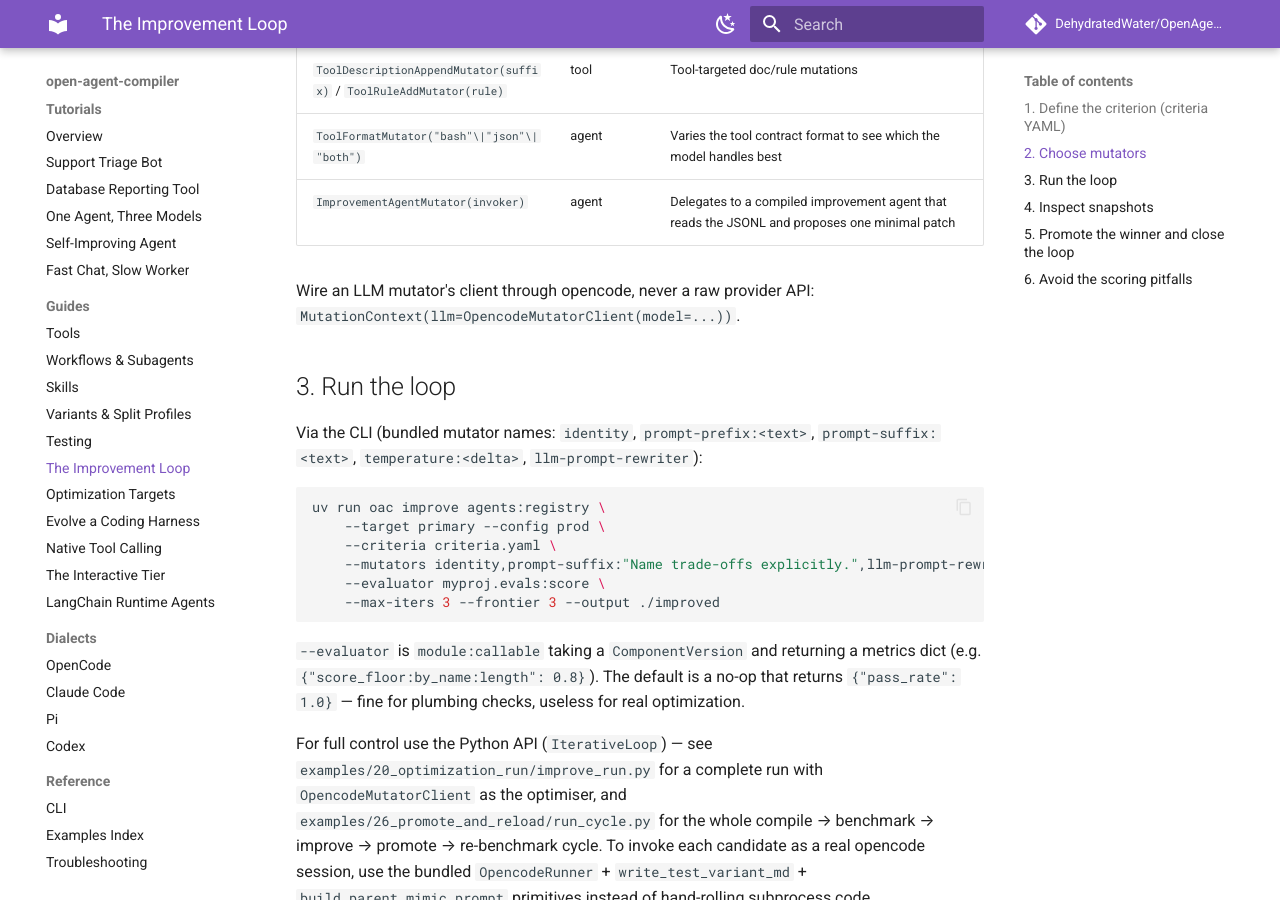
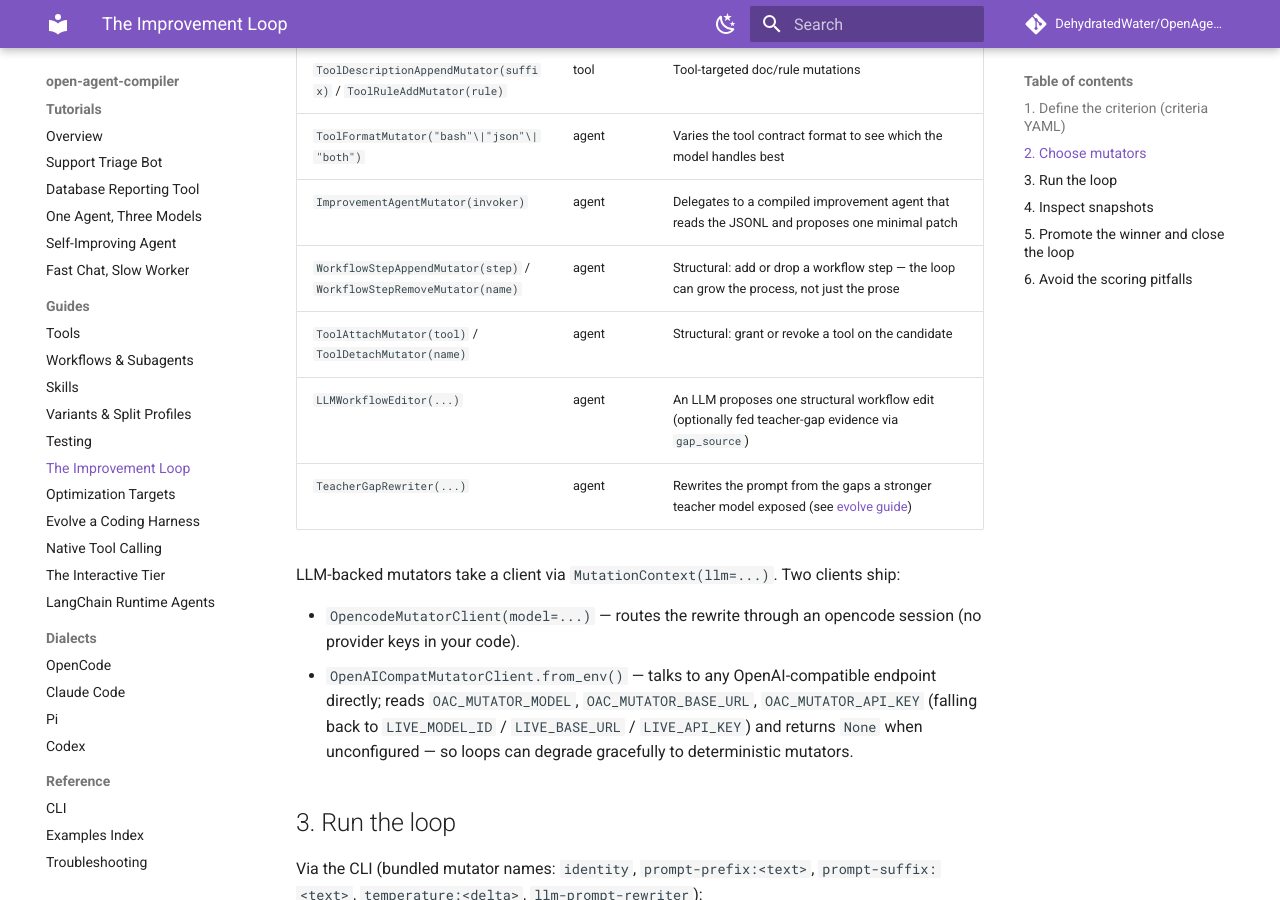
Before and after one commit to DehydratedWater/OpenAgentCompiler, an MkDocs documentation site: the page built from docs/guides/improvement-loop.md, in a window 1280 px wide and 900 px high, scrolled down 1441 px. Built offline with MkDocs 1.6.1 and Material for MkDocs 9.7.7, drawn with Linux system fonts in a browser that asks for light colours; comment, search, counter and statistics services are not loaded.

Commit message:
docs: close documentation gaps from feature rounds
- CLI reference: document oac improve --store
- interactive tier guide: run_interactive_async + per-turn message events
- testing guide: universal compiled-artifact loader (load_agent_artifact)
- skills guide: emit_pi / emit_codex + .pi/.codex skill output paths
- improvement loop guide: structural mutators (workflow steps, tool
  attach/detach, LLMWorkflowEditor, TeacherGapRewriter) and the
  OpenAICompatMutatorClient env-configured client
- export run_interactive_async and the artifact loader from their
  package roots so the documented imports work

release: 1.16.1

Co-Authored-By: Claude Fable 5 <noreply@anthropic.com>

```diff
--- a/docs/guides/improvement-loop.md
+++ b/docs/guides/improvement-loop.md
@@ -57,9 +57,22 @@ Bundled mutators from `open_agent_compiler.improvement.mutators`:
 | `ToolDescriptionAppendMutator(suffix)` / `ToolRuleAddMutator(rule)` | tool | Tool-targeted doc/rule mutations |
 | `ToolFormatMutator("bash"\|"json"\|"both")` | agent | Varies the tool contract format to see which the model handles best |
 | `ImprovementAgentMutator(invoker)` | agent | Delegates to a compiled improvement agent that reads the JSONL and proposes one minimal patch |
+| `WorkflowStepAppendMutator(step)` / `WorkflowStepRemoveMutator(name)` | agent | Structural: add or drop a workflow step — the loop can grow the process, not just the prose |
+| `ToolAttachMutator(tool)` / `ToolDetachMutator(name)` | agent | Structural: grant or revoke a tool on the candidate |
+| `LLMWorkflowEditor(...)` | agent | An LLM proposes one structural workflow edit (optionally fed teacher-gap evidence via `gap_source`) |
+| `TeacherGapRewriter(...)` | agent | Rewrites the prompt from the gaps a stronger teacher model exposed (see [evolve guide](evolve-coding-harness.md)) |
 
-Wire an LLM mutator's client through opencode, never a raw provider API:
-`MutationContext(llm=OpencodeMutatorClient(model=...))`.
+LLM-backed mutators take a client via
+`MutationContext(llm=...)`. Two clients ship:
+
+- `OpencodeMutatorClient(model=...)` — routes the rewrite through an
+  opencode session (no provider keys in your code).
+- `OpenAICompatMutatorClient.from_env()` — talks to any
+  OpenAI-compatible endpoint directly; reads `OAC_MUTATOR_MODEL`,
+  `OAC_MUTATOR_BASE_URL`, `OAC_MUTATOR_API_KEY` (falling back to
+  `LIVE_MODEL_ID` / `LIVE_BASE_URL` / `LIVE_API_KEY`) and returns
+  `None` when unconfigured — so loops can degrade gracefully to
+  deterministic mutators.
 
 ## 3. Run the loop
 
--- a/open_agent_compiler/__init__.py
+++ b/open_agent_compiler/__init__.py
@@ -461,4 +461,4 @@ __all__ = [
     "SpawnAgentOutput",
 ]
 
-__version__ = "1.16.0"
+__version__ = "1.16.1"
--- a/pyproject.toml
+++ b/pyproject.toml
@@ -1,6 +1,6 @@
 [project]
 name = "open-agent-compiler"
-version = "1.16.0"
+version = "1.16.1"
 description = "Python-first agent framework: define composable agent trees once, compile them to multiple agent runtimes (opencode, Claude Code, Pi, Codex), auto-optimize them per harness and model with test-driven autoloops, and evolve repo-tailored coding harnesses."
 readme = "README.md"
 license = { file = "LICENSE" }
```
Also changed, not shown: docs/guides/interactive-tier.md (+20 -0 lines), docs/guides/skills.md (+8 -1 lines), docs/guides/testing.md (+23 -0 lines), docs/reference/cli.md (+1 -0 lines), 3 other files.
